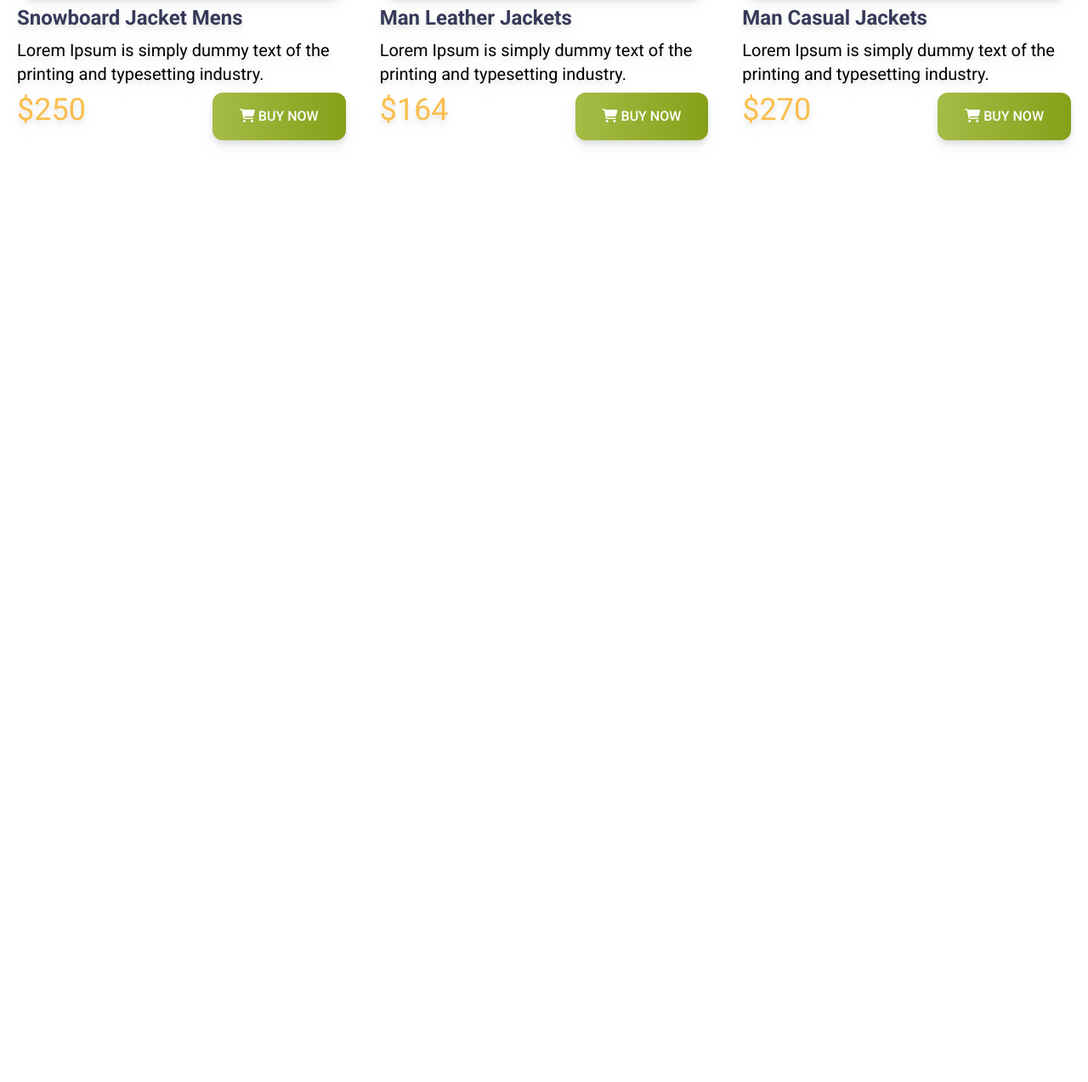
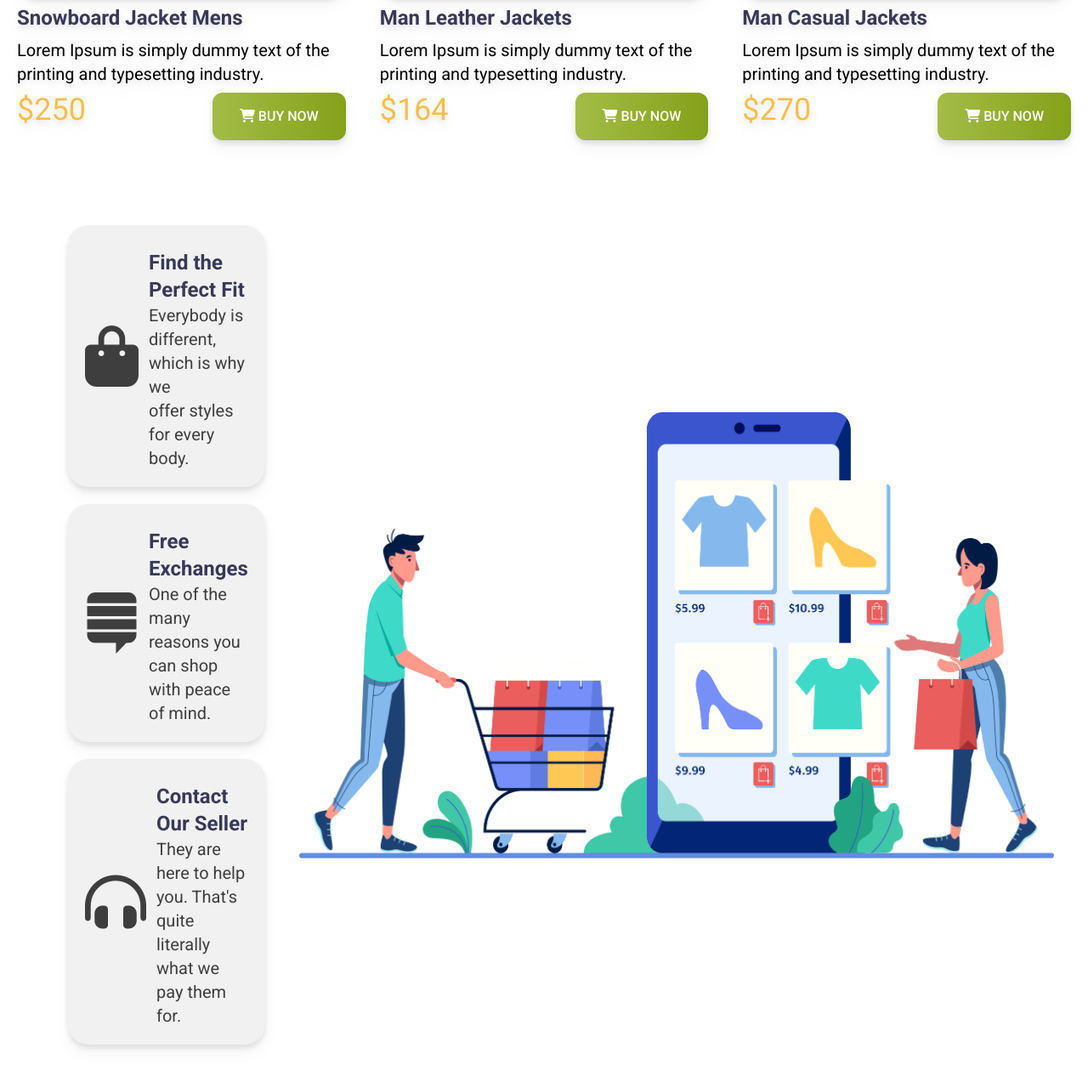
Before and after one commit to 09mehed/penguin-fashion-design, a plain HTML site: page index.html in a window 1280 px wide. Shown: the part 1811-3084 px from the top of the page at 85% size. Before the commit the page ends 2036 px from the top, so only its background shows below. Drawn offline with nearby package versions, Linux system fonts and the light colour scheme.

Commit message:
footer area complete

```diff
--- a/index.html
+++ b/index.html
@@ -121,8 +121,35 @@
         </section>
     </main>
 
-    <footer>
+    <footer class="m-10 md:flex md:items-center md:justify-between">
+        <div class="p-5">
+            <div class="p-5 m-5 flex items-center space-y-2 drop-shadow-lg rounded-3xl bg-[#F1F1F1]">
+                <i class="fa-solid text-7xl text-[#3E3E3E]  fa-bag-shopping"></i>
+                <div class="pl-3">
+                    <h2 class="font-bold text-[#363958] text-2xl">Find the Perfect Fit</h2>
+                    <p class="text-[#3E3E3E] text-xl">Everybody is different, which is why we<br> offer styles for every body.</p>
+                </div>
+            </div>
 
+            <div class="p-5 m-5 flex items-center space-y-2 drop-shadow-lg rounded-3xl bg-[#F1F1F1]">
+                <i class="fa-brands text-7xl text-[#3E3E3E] fa-stack-exchange"></i>
+                <div class="pl-3">
+                    <h2 class="font-bold text-[#363958] text-2xl">Free Exchanges</h2>
+                    <p class="text-[#3E3E3E] text-xl">One of the many reasons you can shop<br> with peace of mind.</p>
+                </div>
+            </div>
+
+            <div class="p-5 m-5 flex items-center space-y-2 drop-shadow-lg rounded-3xl bg-[#F1F1F1]">
+                <i class="fa-solid text-7xl text-[#3E3E3E] fa-headphones-simple"></i>
+                <div class="pl-3">
+                    <h2 class="font-bold text-[#363958] text-2xl">Contact Our Seller</h2>
+                    <p class="text-[#3E3E3E] text-xl">They are here to help you. That's quite <br>literally what we pay them for.</p>
+                </div>
+            </div>
+        </div>
+        <div class="">
+            <img src="./images/shopping.png" alt="">
+        </div>
     </footer>
 </body>
 </html>
```
